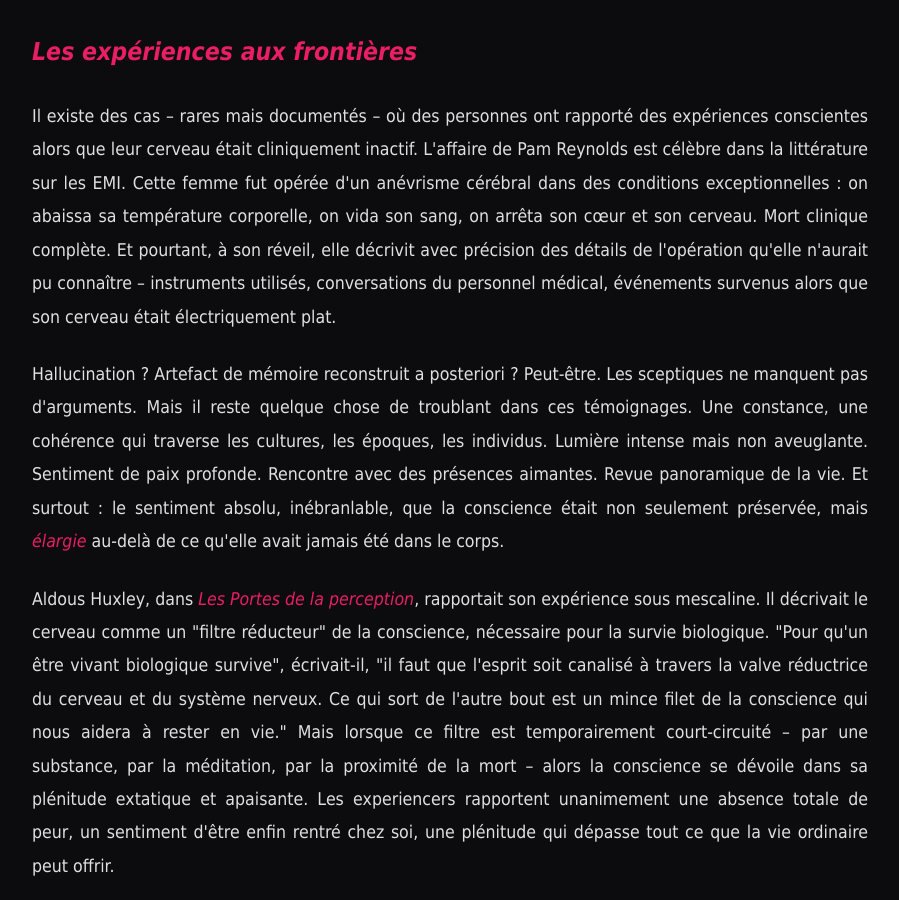
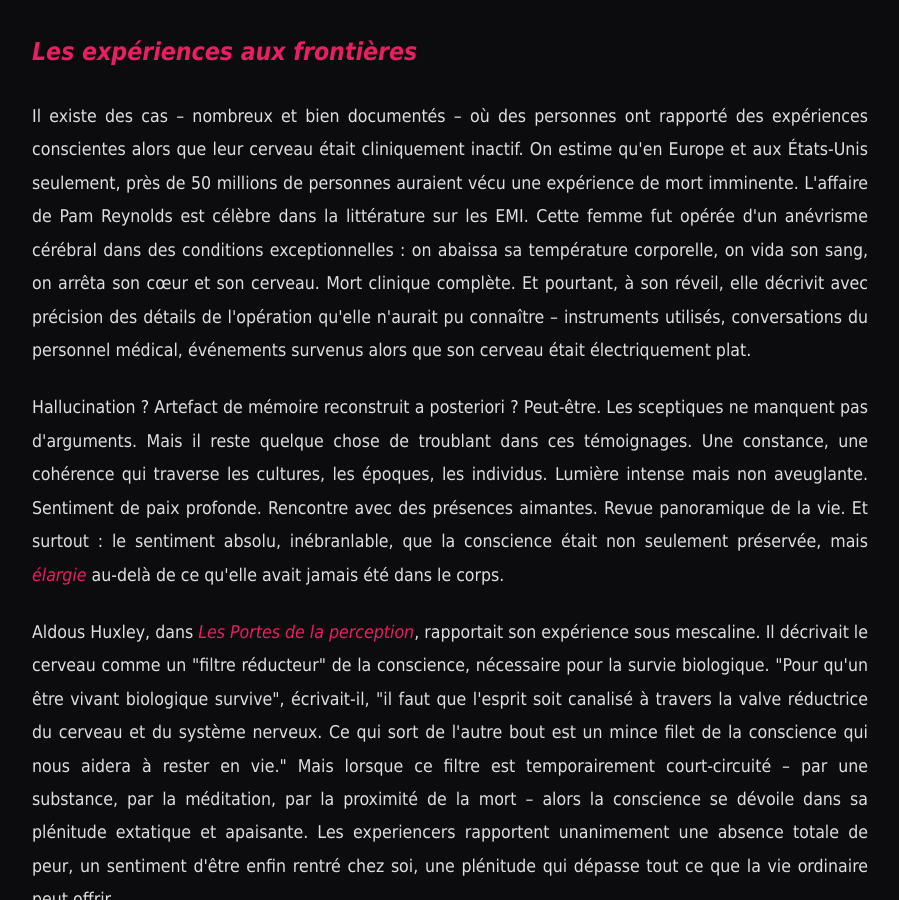
Before and after one commit to gilsawas/sawas-ai.art, a plain HTML site: page blog/articles/au-dela-du-voile.html in a window 1280 px wide. Shown: the part 3114-4014 px from the top of the page, without its empty margins (190-1089 px from the left). Drawn offline with Linux system fonts and the light colour scheme.

Commit message:
Revise near-death experience section for clarity
Updated the description of documented near-death experiences, emphasizing the number of reported cases and including details about Pam Reynolds' experience.

```diff
--- a/blog/articles/au-dela-du-voile.html
+++ b/blog/articles/au-dela-du-voile.html
@@ -258,7 +258,7 @@
 
             <h3>Les expériences aux frontières</h3>
 
-            <p>Il existe des cas – rares mais documentés – où des personnes ont rapporté des expériences conscientes alors que leur cerveau était cliniquement inactif. L'affaire de Pam Reynolds est célèbre dans la littérature sur les EMI. Cette femme fut opérée d'un anévrisme cérébral dans des conditions exceptionnelles : on abaissa sa température corporelle, on vida son sang, on arrêta son cœur et son cerveau. Mort clinique complète. Et pourtant, à son réveil, elle décrivit avec précision des détails de l'opération qu'elle n'aurait pu connaître – instruments utilisés, conversations du personnel médical, événements survenus alors que son cerveau était électriquement plat.</p>
+            <p>Il existe des cas – nombreux et bien documentés – où des personnes ont rapporté des expériences conscientes alors que leur cerveau était cliniquement inactif. On estime qu'en Europe et aux États-Unis seulement, près de 50 millions de personnes auraient vécu une expérience de mort imminente. L'affaire de Pam Reynolds est célèbre dans la littérature sur les EMI. Cette femme fut opérée d'un anévrisme cérébral dans des conditions exceptionnelles : on abaissa sa température corporelle, on vida son sang, on arrêta son cœur et son cerveau. Mort clinique complète. Et pourtant, à son réveil, elle décrivit avec précision des détails de l'opération qu'elle n'aurait pu connaître – instruments utilisés, conversations du personnel médical, événements survenus alors que son cerveau était électriquement plat.</p>
 
             <p>Hallucination ? Artefact de mémoire reconstruit a posteriori ? Peut-être. Les sceptiques ne manquent pas d'arguments. Mais il reste quelque chose de troublant dans ces témoignages. Une constance, une cohérence qui traverse les cultures, les époques, les individus. Lumière intense mais non aveuglante. Sentiment de paix profonde. Rencontre avec des présences aimantes. Revue panoramique de la vie. Et surtout : le sentiment absolu, inébranlable, que la conscience était non seulement préservée, mais <em>élargie</em> au-delà de ce qu'elle avait jamais été dans le corps.</p>
 
```
